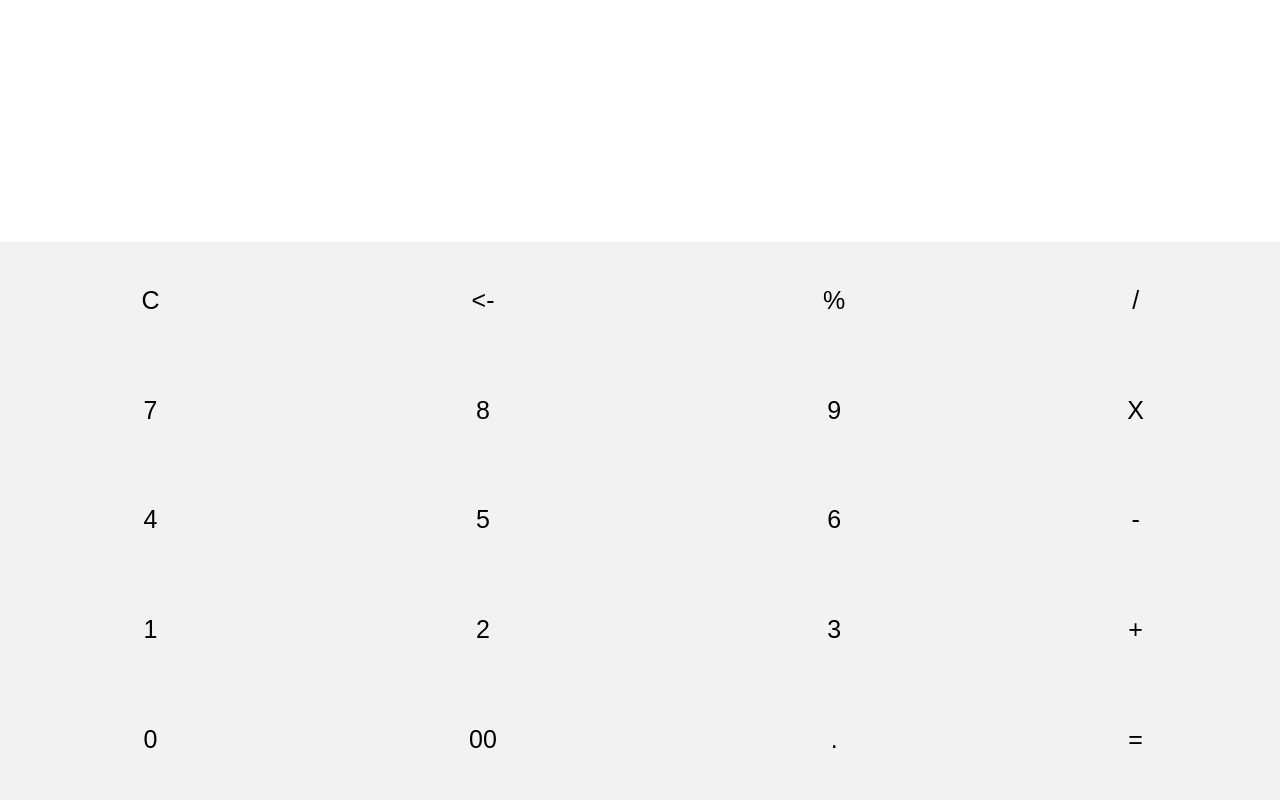
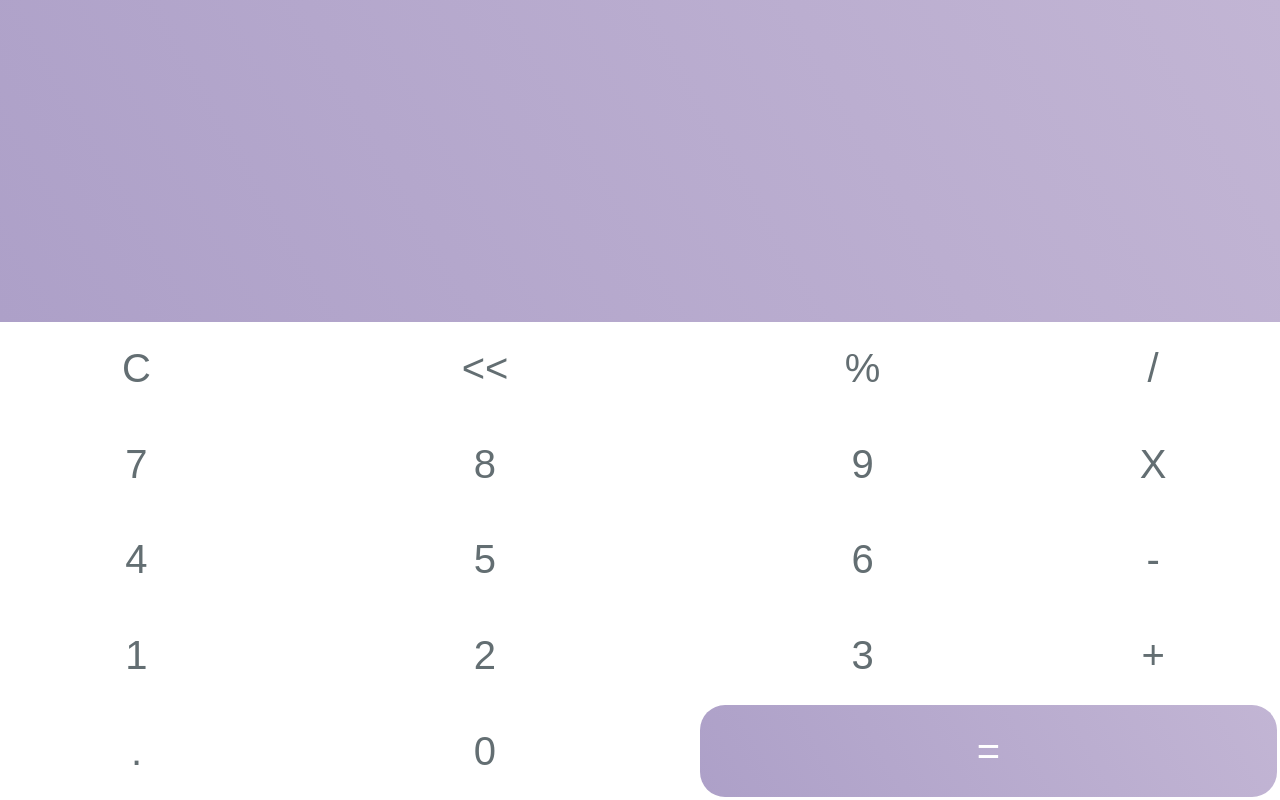
Before and after one commit to anurag-gharat/Calculator-App, a plain HTML site: page calculation.html in a window 1280 px wide. Drawn offline with Linux system fonts and the light colour scheme.

Commit message:
"Final style of normal calculator updated"

```diff
--- a/calculation.html
+++ b/calculation.html
@@ -19,7 +19,7 @@
                         <input class="button" type="button" value="C" onclick="clean()">
                     </td>
                     <td>
-                        <input class="button" type="button" value="<-" onclick="backspace()">
+                        <input class="button" type="button" value="<<" onclick="backspace()">
                     </td>
                     <td>
                         <input class="button" type="button" value="%"  onclick="insert('%')">
@@ -73,16 +73,14 @@
                 </tr>
                 <tr>
                     <td>
+                        <input class="button" type="button" value="." onclick="insert('.')">
+
+                    </td>
+                    <td>
                         <input class="button" type="button" value="0" onclick="insert(0)">
                     </td>
-                    <td>
-                        <input class="button" type="button" value="00" onclick="insert(00)">
-                    </td>
-                    <td>
-                        <input class="button" type="button" value="." onclick="insert('.')">
-                    </td>
-                    <td>
-                        <input class="button" type="button" value="=" onclick="eqaulsto()">
+                    <td colspan="2">
+                        <input class="button isequalsto" type="button" value="=" onclick="eqaulsto()">
                     </td>
                 </tr>
             </table>
--- a/css/calculatorstyle.css
+++ b/css/calculatorstyle.css
@@ -9,34 +9,45 @@ body{
 }
 .calculator-container>form{
     width: 100%;
-    height: 30vh;
+    height: 40vh;
 }
 .calculator-container>form>input{
     width: 100%;
     height: 100%;
     border: none;
-    background-color: #fff;
-    font-size: 3rem;
+    /* background-color: #2d3436; */
+    background: linear-gradient(60deg,#Ada0c8,#c2b5d4);
+    color: white;
+    font-size: 4rem;
+    font-weight:500;
 }
 .calculator-container>form>input:focus{
     border: none;
 }
-
 .calculator-container>.table-holder{
     width: 100vw;
-    height: 70vh;
-    background-color: #f2f2f2;
+    height: 60vh;
+
 }
 .calculator-container>.table-holder>table{
     width: 100%;
     height: 100%;
-    padding: 5px;
+    padding: 0px;
 }
 .button{
+    box-sizing: border-box;
     height: 100%;
     width:100%;
     border: none;
+    padding: 0px;
     background-color: transparent;
-    font-size: 25px;
+    font-size: 40px;
     font-weight: 400;
+    margin:0px;
+    color: #636e72;
 }
+.isequalsto{
+    color:white;
+    background: linear-gradient(60deg,#Ada0c8,#c2b5d4);
+    border-radius: 25px;
+}
```
